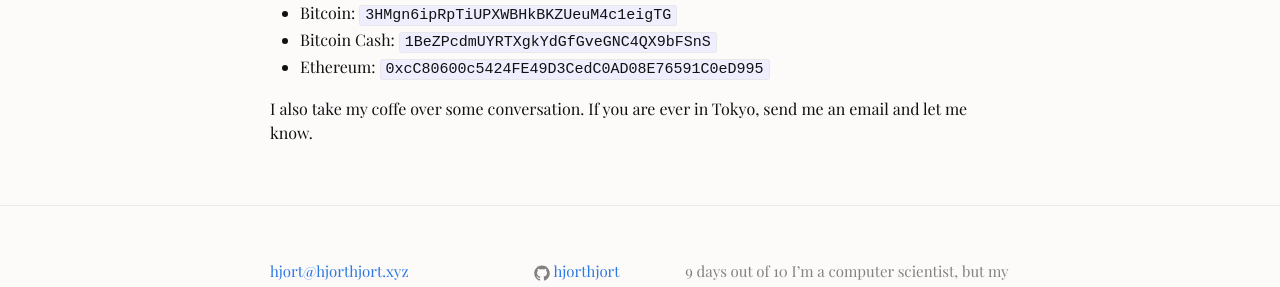
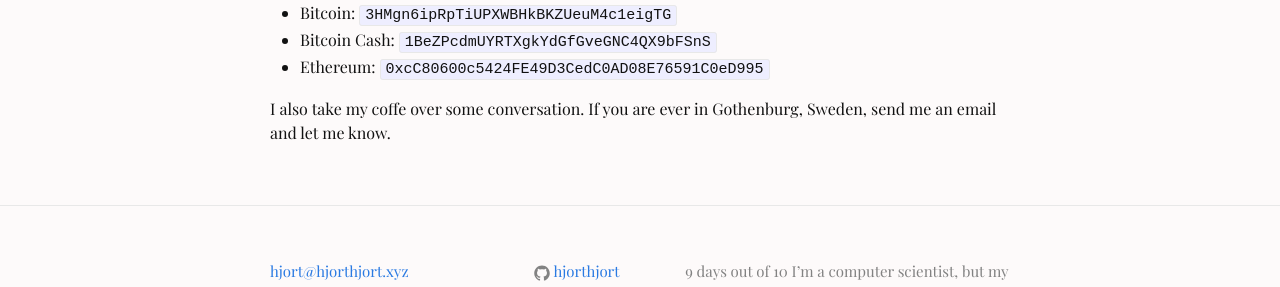
Before and after one commit to hjorthjort/hjorthjort.github.io, a Jekyll site: the page built from donate.md, in a window 1280 px wide. Shown: the part 226-513 px from the top of the page. Built offline with Jekyll 4.4.1, drawn with Linux system fonts in a browser that asks for light colours.

Commit message:
Update current location

```diff
--- a/donate.md
+++ b/donate.md
@@ -11,4 +11,4 @@
 * Bitcoin Cash: `1BeZPcdmUYRTXgkYdGfGveGNC4QX9bFSnS`
 * Ethereum: `0xcC80600c5424FE49D3CedC0AD08E76591C0eD995`
 
-I also take my coffe over some conversation. If you are ever in Tokyo, send me an email and let me know.
+I also take my coffe over some conversation. If you are ever in Gothenburg, Sweden, send me an email and let me know.
```
